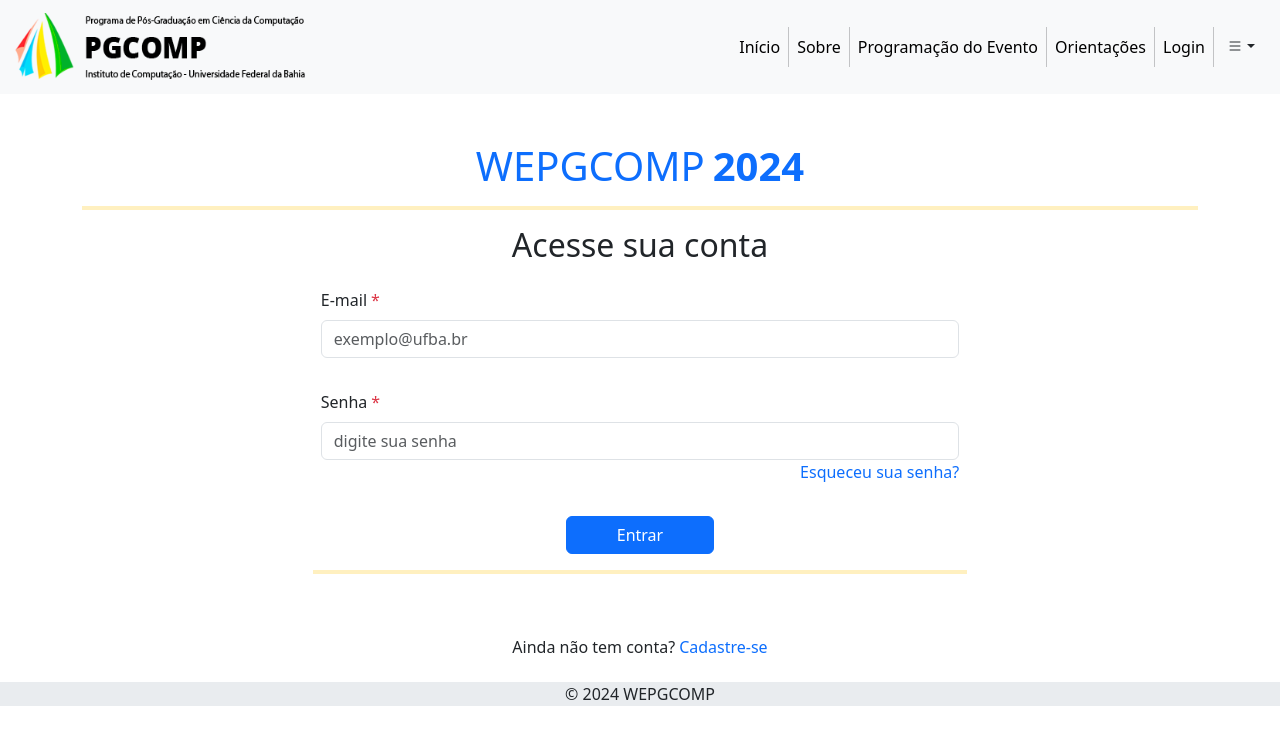
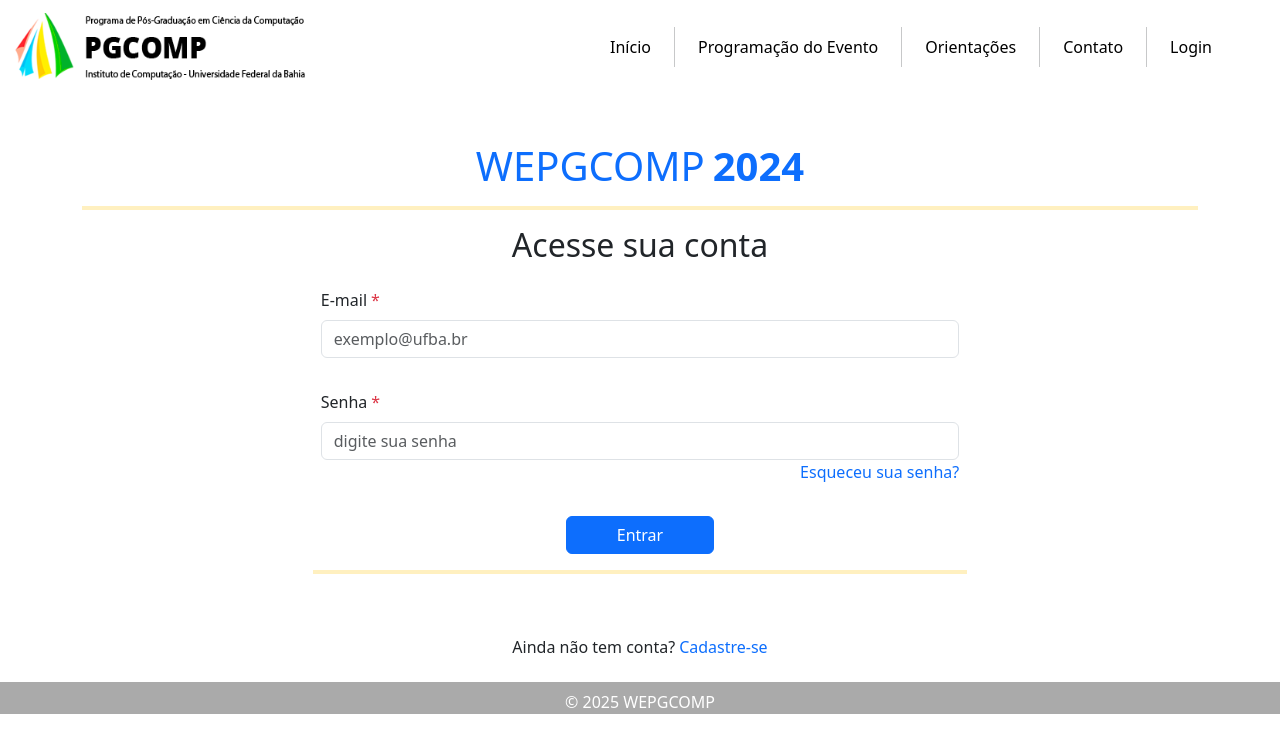
Before and after one commit to portalwepgcomp/portal-wepgcomp-frontend, a Next.js app: page / in a window 1280 px wide. Shown: the top 752 px of the page. Built offline with nearby package versions, Linux system fonts and the light colour scheme.

Commit message:
Fix: ajuste do CSS do Header; ajuste do CSS do Footer

```diff
--- a/src/components/Footer.tsx
+++ b/src/components/Footer.tsx
@@ -1,7 +1,10 @@
 export default function Footer() {
     return (
-        <div className="footer navbar-fixed-bottom text-center bg-body-secondary">
-            <p>{`© 2024 WEPGCOMP`}</p>
+        <div className="footer navbar-fixed-bottom text-center text-white pt-2"
+        style={{
+            backgroundColor: "#AAAAAA",
+        }}>
+            <div>© 2025 WEPGCOMP</div>
         </div>
     );
 };
--- a/src/components/Header.tsx
+++ b/src/components/Header.tsx
@@ -4,7 +4,7 @@
 
 export default function Header() {
     return (
-        <nav className="navbar navbar-expand-lg bg-body-tertiary">
+        <nav className="navbar navbar-expand-lg">
             <div className="container-fluid">
                 <a className="navbar-brand">
                     <Image
@@ -13,19 +13,18 @@
                     />
                 </a>
 
-                <div className="d-flex justify-content-end">
+                <div className="d-flex justify-content-end me-5">
                     <button className="navbar-toggler" type="button" data-bs-toggle="collapse" data-bs-target="#navbarSupportedContent" aria-controls="navbarSupportedContent" aria-expanded="false" aria-label="Toggle navigation">
                         <span className="navbar-toggler-icon"></span>
                     </button>
 
                     <div className="collapse navbar-collapse" id="navbarSupportedContent">
-                        <ul className="navbar-nav me-auto mb-2 mb-lg-0">
+                        <ul className="navbar-nav me-auto mb-2 mb-lg-0"
+                        style={{
+                            gap: "15px",
+                        }}>
                             <li className="nav-item">
                                 <a className="nav-link text-black" href="#">Início</a>
-                            </li>
-                            <div className="vr"></div>
-                            <li className="nav-item">
-                                <a className="nav-link text-black" href="#">Sobre</a>
                             </li>
                             <div className="vr"></div>
                             <li className="nav-item">
@@ -37,21 +36,13 @@
                             </li>
                             <div className="vr"></div>
                             <li className="nav-item">
+                                <a className="nav-link text-black" href="#">Contato</a>
+                            </li>
+                            <div className="vr"></div>
+                            <li className="nav-item">
                                 <a className="nav-link active text-black" aria-current="page" href="#">Login</a>
                             </li>
-                            <div className="vr"></div>
-                            <li className="dropdown">
-                                <button className="btn dropdown-toggle" type="button" data-bs-toggle="dropdown" aria-expanded="false">
-                                    <i className="bi bi-list"></i>
-                                </button>
-                                <ul className="dropdown-menu">
-                                    <li><a className="dropdown-item" href="#">Incluir Membro</a></li>
-                                    <li><a className="dropdown-item" href="#">Emitir Certificado</a></li>
-                                    <li><a className="dropdown-item" href="#">Apresentações</a></li>
-                                    <li><a className="dropdown-item" href="#">Premiação</a></li>
-                                    <li><a className="dropdown-item" href="#">Sessões</a></li>
-                                </ul>
-                            </li>
+
                         </ul>
                     </div>
                 </div>
```
